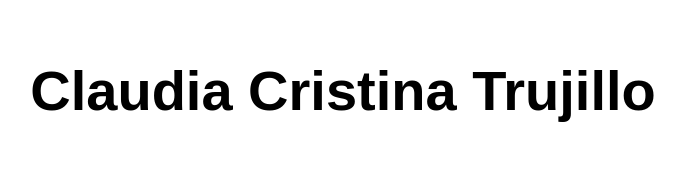
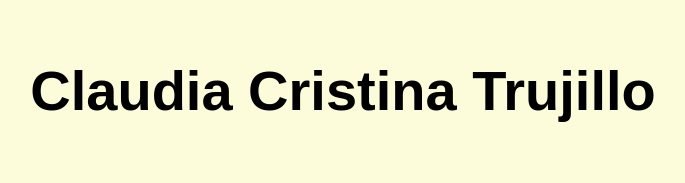
Before and after one commit to btrujc/my_first_wapp, a website: page src/index.html in a window 1280 px wide. Shown: the whole page, without its empty margins (297-982 px from the left). Drawn offline with Linux system fonts and the light colour scheme.

Commit message:
Update styles.css

```diff
--- a/src/styles.css
+++ b/src/styles.css
@@ -6,7 +6,7 @@ html, body {
   margin: 0;
   border: 0;
   padding: 0;
-  background-color: #fff;
+  background-color: #fcfcda;
 }
 
 main {
```
